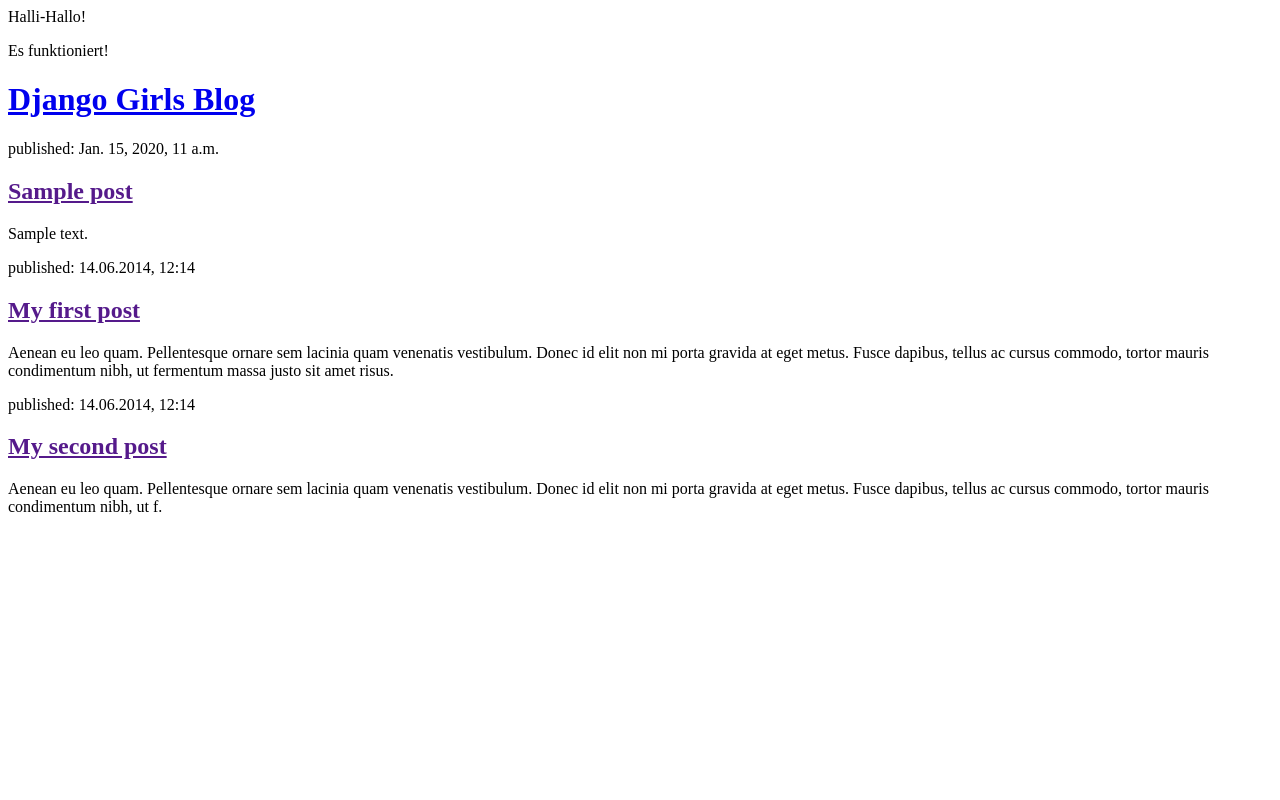
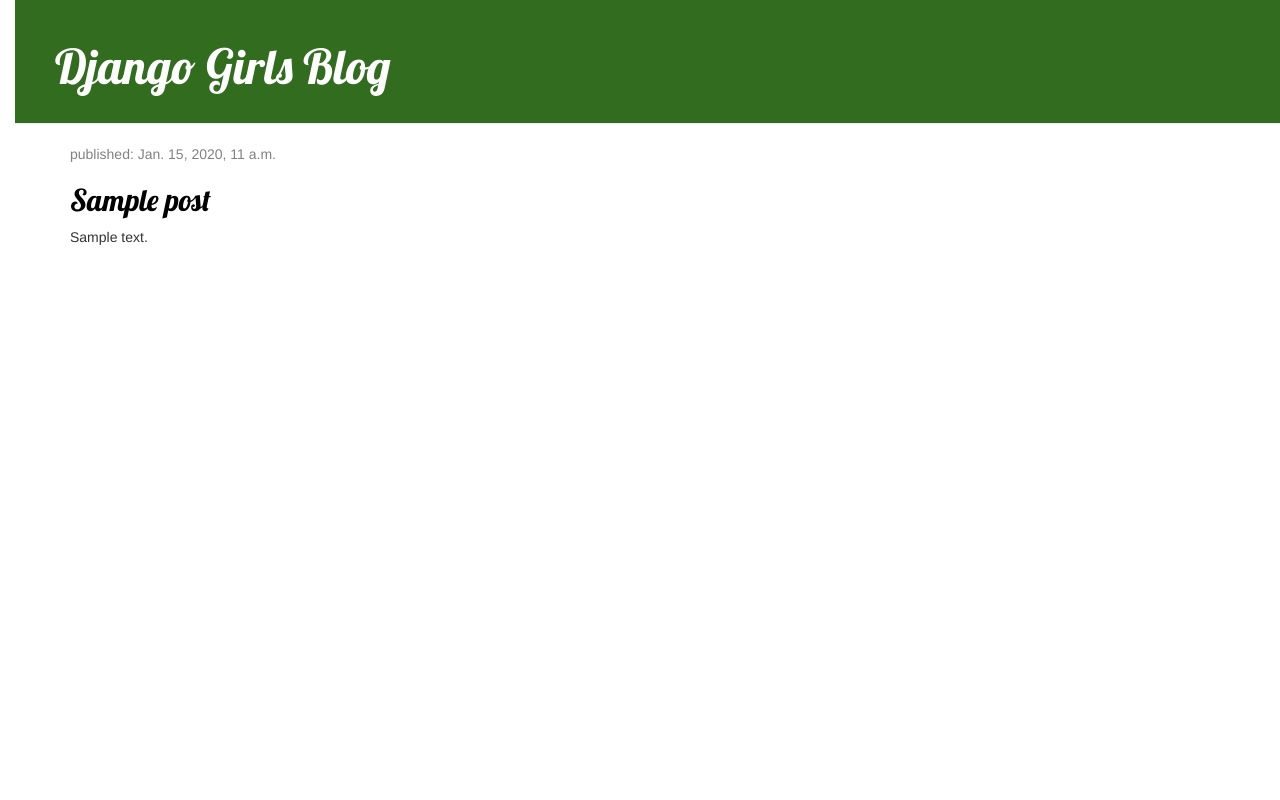
Before and after one commit to Felina77/my-first-blog, a Django app: template blog/templates/blog/post_list.html in a window 1280 px wide. Run offline with Django 3.2, Linux system fonts and the light colour scheme; the template is opened without the code that fills it: values that come from a table or form of the project are taken from there, others are empty; tables that the repository leaves empty hold one stand-in row (values such as "Sample post"); some libraries are stand-ins or nearby versions.

Commit message:
View und Template für Blogpost-Details sowie CSS für die Website hinzugefügt

```diff
--- /dev/null
+++ b/blog/static/css/blog.css
@@ -0,0 +1,53 @@
+h1 a, h2 a {
+    color: #1468B1;
+    font-family: 'Lobster';
+}
+body {
+    padding-left: 15px;
+}
+.page-header {
+    background-color: #326D1F;
+    margin-top: 0;
+    padding: 20px 20px 20px 40px;
+}
+
+.page-header h1, .page-header h1 a, .page-header h1 a:visited, .page-header h1 a:active {
+    color: #ffffff;
+    font-size: 36pt;
+    text-decoration: none;
+}
+
+.content {
+    margin-left: 40px;
+}
+
+h1, h2, h3, h4 {
+    font-family: 'Lobster', cursive;
+}
+
+.date {
+    color: #828282;
+}
+
+.save {
+    float: right;
+}
+
+.post-form textarea, .post-form input {
+    width: 100%;
+}
+
+.top-menu, .top-menu:hover, .top-menu:visited {
+    color: #ffffff;
+    float: right;
+    font-size: 26pt;
+    margin-right: 20px;
+}
+
+.post {
+    margin-bottom: 70px;
+}
+
+.post h2 a, .post h2 a:visited {
+    color: #000000;
+}
--- /dev/null
+++ b/blog/templates/blog/base.html
@@ -0,0 +1,25 @@
+{% load static %}
+<html>
+    <head>
+        <title>Mariekes Blog</title>
+        <link rel="stylesheet" href="//maxcdn.bootstrapcdn.com/bootstrap/3.2.0/css/bootstrap.min.css">
+<link rel="stylesheet" href="//maxcdn.bootstrapcdn.com/bootstrap/3.2.0/css/bootstrap-theme.min.css">
+<link href="//fonts.googleapis.com/css?family=Lobster&subset=latin,latin-ext" rel="stylesheet" type="text/css">
+<link rel="stylesheet" href="{% static 'css/blog.css' %}">
+
+    </head>
+<body>
+  <div class="page-header">
+       <h1><a href="/">Django Girls Blog</a></h1>
+   </div>
+   <div class="content container">
+       <div class="row">
+           <div class="col-md-8">
+           {% block content %}
+           {% endblock %}
+           </div>
+       </div>
+   </div>
+
+</body>
+</html>
--- a/blog/templates/blog/post_list.html
+++ b/blog/templates/blog/post_list.html
@@ -1,30 +1,12 @@
-<html>
-<head>
-        <title>Mariekes Blog</title>
-    </head>
-<body>
-    <p>Halli-Hallo!</p>
-    <p>Es funktioniert!</p>
-    <div>
-          <h1><a href="/">Django Girls Blog</a></h1>
-      </div>
-      {% for post in posts %}
-      <div>
-   <p>published: {{ post.published_date }}</p>
-   <h2><a href="">{{ post.title }}</a></h2>
-   <p>{{ post.text|linebreaksbr }}</p>
-</div>
-      {% endfor %}
-      <div>
-          <p>published: 14.06.2014, 12:14</p>
-          <h2><a href="">My first post</a></h2>
-          <p>Aenean eu leo quam. Pellentesque ornare sem lacinia quam venenatis vestibulum. Donec id elit non mi porta gravida at eget metus. Fusce dapibus, tellus ac cursus commodo, tortor mauris condimentum nibh, ut fermentum massa justo sit amet risus.</p>
-      </div>
-
-      <div>
-          <p>published: 14.06.2014, 12:14</p>
-          <h2><a href="">My second post</a></h2>
-          <p>Aenean eu leo quam. Pellentesque ornare sem lacinia quam venenatis vestibulum. Donec id elit non mi porta gravida at eget metus. Fusce dapibus, tellus ac cursus commodo, tortor mauris condimentum nibh, ut f.</p>
-      </div>
-</body>
-</html>
+{% extends 'blog/base.html' %}
+{% block content %}
+        {% for post in posts %}
+            <div class="post">
+                <div class="date">
+                    <p>published: {{ post.published_date }}</p>
+                </div>
+                <h2><a href="{% url 'post_detail' pk=post.pk %}">{{ post.title }}</a></h2>
+                <p>{{ post.text|linebreaksbr }}</p>
+            </div>
+        {% endfor %}
+  {% endblock %}
--- a/blog/urls.py
+++ b/blog/urls.py
@@ -3,4 +3,5 @@ from . import views
 
 urlpatterns = [
     path('', views.post_list, name='post_list'),
+    path('post/<int:pk>/', views.post_detail, name='post_detail'),
 ]
--- a/blog/views.py
+++ b/blog/views.py
@@ -1,9 +1,14 @@
 from django.shortcuts import render
 from django.utils import timezone
 from .models import Post
+from django.shortcuts import render, get_object_or_404
 
 
 # Create your views here.
 def post_list(request):
     posts = Post.objects.filter(published_date__lte=timezone.now()).order_by('published_date')
     return render(request, 'blog/post_list.html', {'posts': posts})
+
+def post_detail(request, pk):
+    post = get_object_or_404(Post, pk=pk)
+    return render(request, 'blog/post_detail.html', {'post': post})
```
Also changed, not shown: blog/templates/blog/post_detail.html (added, +13 -0 lines).
